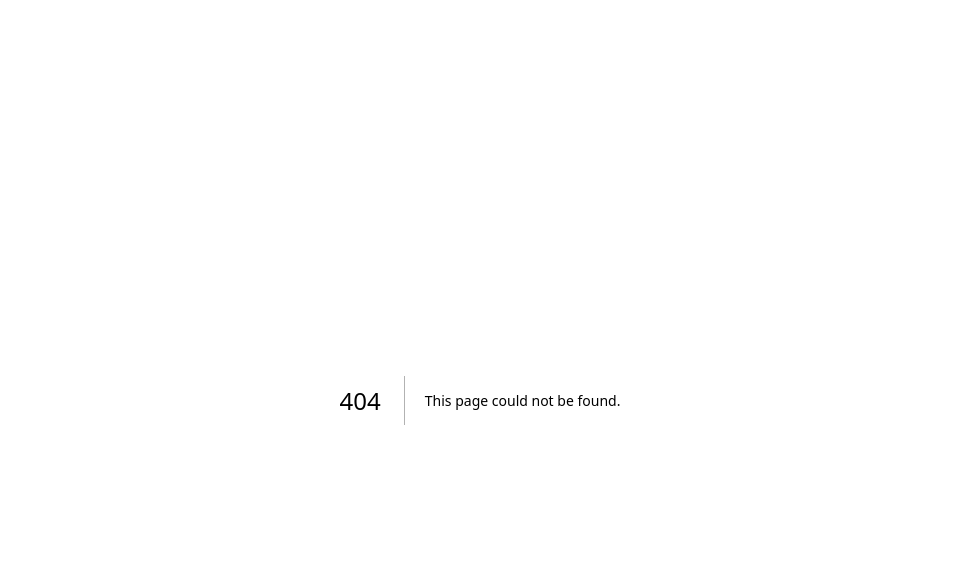
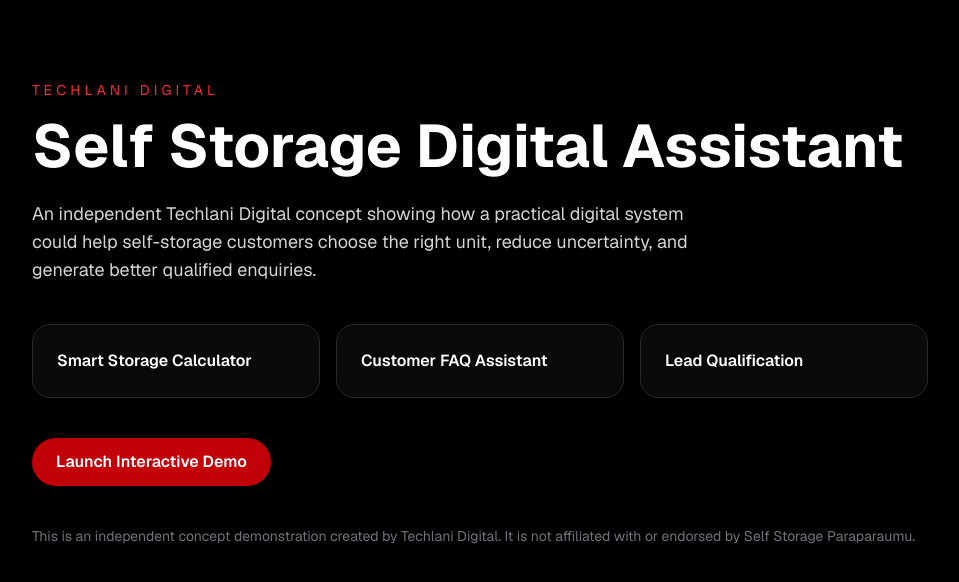
Before and after one commit to NoeleneTechlani/techlanigroup, a Next.js app: page /concept/selfstorage in a window 1280 px wide. Before the commit this address had no page. Shown: the top 582 px of the page, without its empty margins (160-1119 px from the left). Built offline with nearby package versions, Linux system fonts and the light colour scheme.

Commit message:
Create page.tsx

```diff
--- /dev/null
+++ b/app/concept/selfstorage/page.tsx
@@ -0,0 +1,51 @@
+export default function SelfStorageConcept() {
+  return (
+    <main className="min-h-screen bg-black px-6 py-20 text-white">
+      <section className="mx-auto max-w-4xl">
+        <p className="mb-4 text-sm uppercase tracking-[0.3em] text-red-500">
+          Techlani Digital
+        </p>
+
+        <h1 className="mb-6 text-4xl font-bold md:text-6xl">
+          Self Storage Digital Assistant
+        </h1>
+
+        <p className="mb-10 max-w-2xl text-lg text-zinc-300">
+          An independent Techlani Digital concept showing how a practical digital
+          system could help self-storage customers choose the right unit, reduce
+          uncertainty, and generate better qualified enquiries.
+        </p>
+
+        <div className="mb-10 grid gap-4 md:grid-cols-3">
+          {[
+            "Smart Storage Calculator",
+            "Customer FAQ Assistant",
+            "Lead Qualification",
+          ].map((item) => (
+            <div
+              key={item}
+              className="rounded-2xl border border-zinc-800 bg-zinc-950 p-6"
+            >
+              <h2 className="font-semibold">{item}</h2>
+            </div>
+          ))}
+        </div>
+
+        <a
+          href="https://storage-unit-recommendation-page.vercel.app"
+          target="_blank"
+          rel="noopener noreferrer"
+          className="inline-flex rounded-full bg-red-700 px-6 py-3 font-semibold text-white hover:bg-red-600"
+        >
+          Launch Interactive Demo
+        </a>
+
+        <p className="mt-10 text-sm text-zinc-500">
+          This is an independent concept demonstration created by Techlani
+          Digital. It is not affiliated with or endorsed by Self Storage
+          Paraparaumu.
+        </p>
+      </section>
+    </main>
+  )
+}
```
